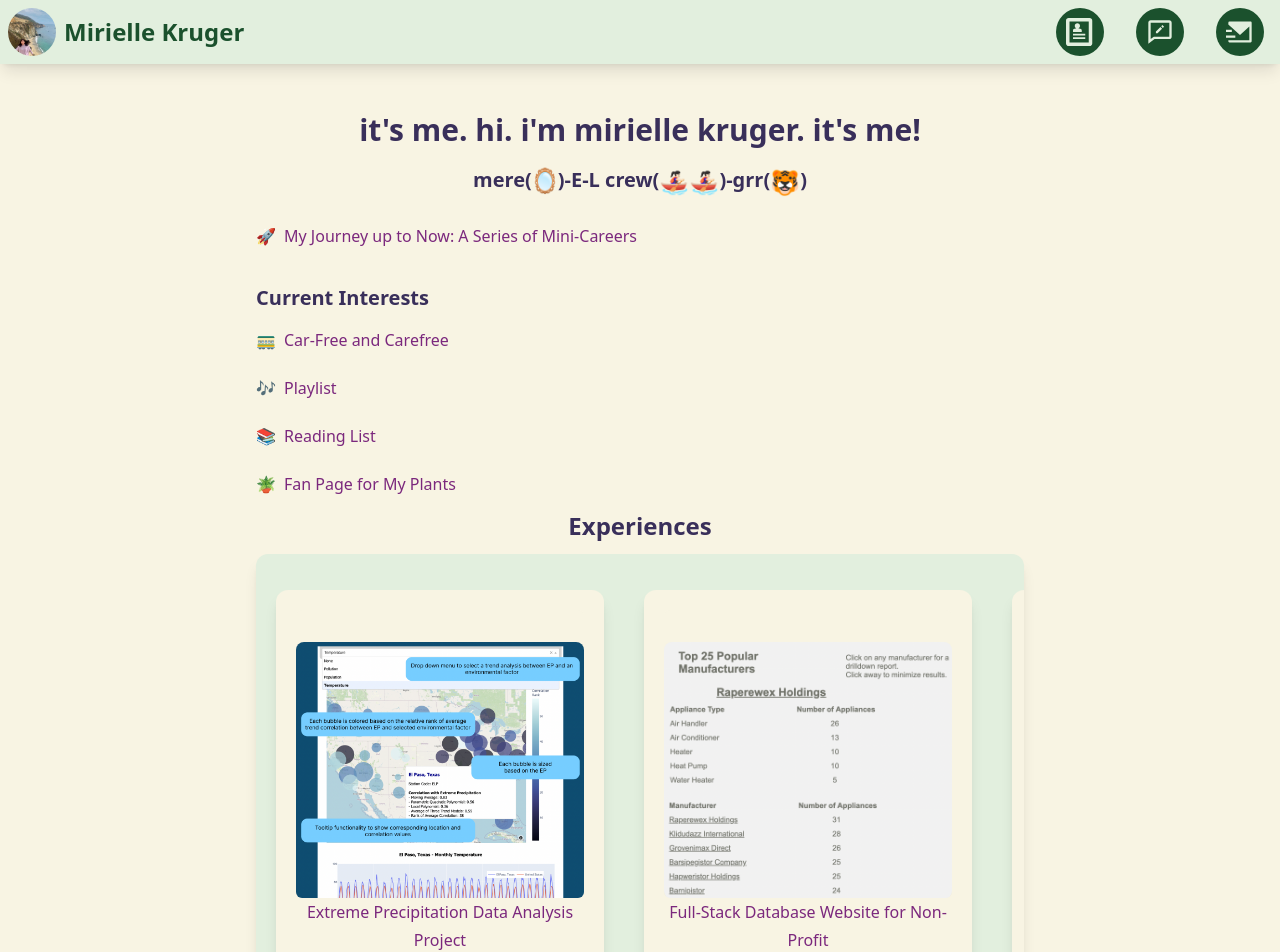
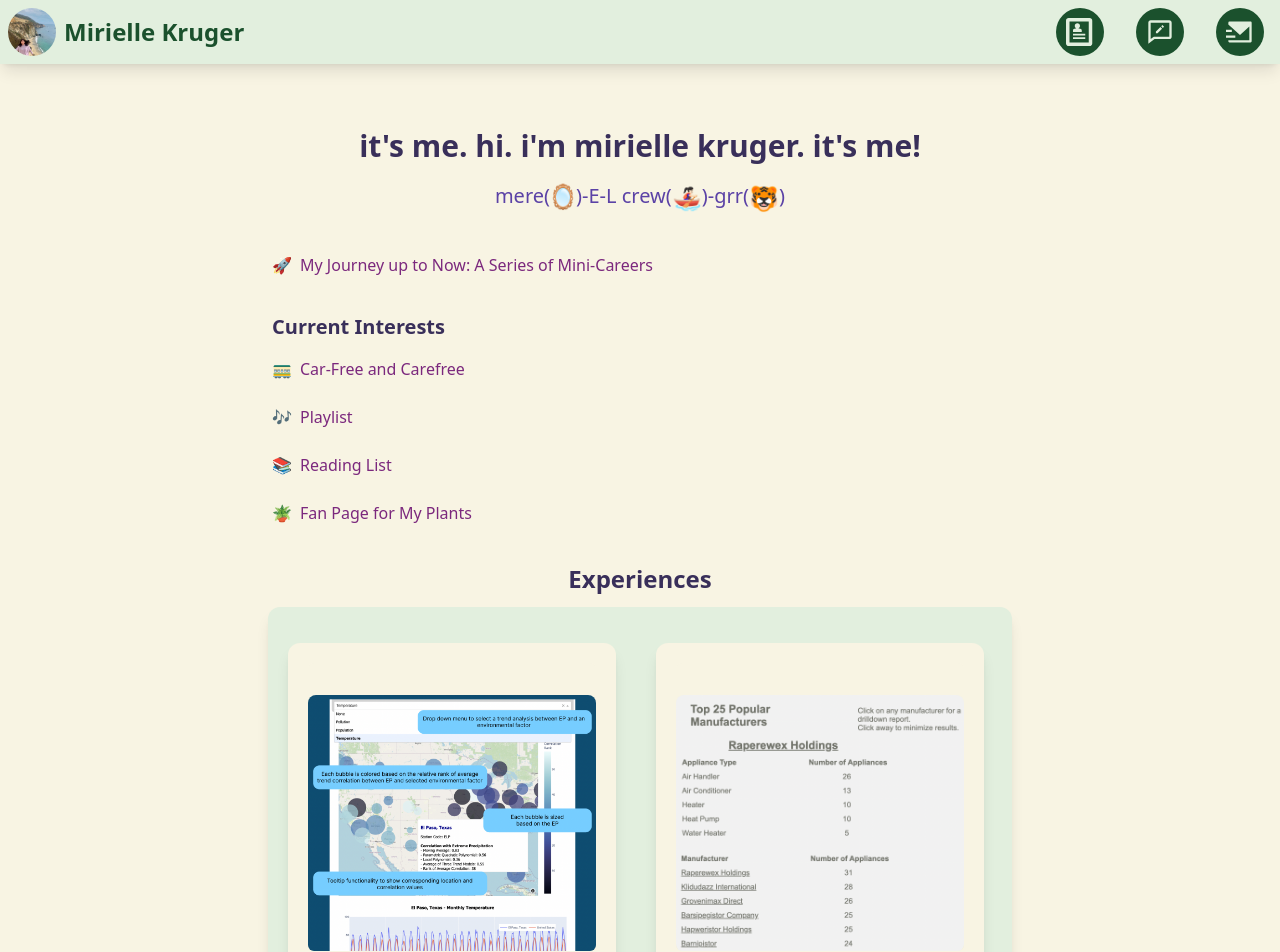
Before and after one commit to miriellekruger/portfolio, a Next.js app: page / in a window 1280 px wide. Shown: the top 952 px of the page. Built offline with nearby package versions, Linux system fonts and the light colour scheme.

Commit message:
consistent margins and sizes

```diff
--- a/components/ContactForm.js
+++ b/components/ContactForm.js
@@ -64,7 +64,7 @@ export default () => {
     <div className='lg:py-4 px-4 mx-auto max-w-screen-md'>
       <form className='space-y-8' onSubmit={handleOnSubmit}>
         <div>
-          <label className='block mb-2 text-md font-medium text-dark1_lighter ' htmlFor="email">Your Email</label>
+          <label className='block mb-2 text-base font-medium text-dark1_lighter ' htmlFor="email">Your Email</label>
           <input className='shadow-sm bg-gray-50 border border-gray-300 text-gray-900 text-sm rounded-lg focus:ring-primary-500 focus:border-primary-500 block w-full p-2.5 dark:bg-gray-700 dark:border-gray-600 dark:placeholder-gray-400 dark:text-white dark:focus:ring-primary-500 dark:focus:border-primary-500 dark:shadow-sm-light'
             id="email"
             type="email"
@@ -76,7 +76,7 @@ export default () => {
           />
         </div>
         <div>
-          <label className='block mb-2 text-md font-medium text-dark1_lighter ' htmlFor="subject">Subject</label>
+          <label className='block mb-2 text-base font-medium text-dark1_lighter ' htmlFor="subject">Subject</label>
           <input className='shadow-sm bg-gray-50 border border-gray-300 text-gray-900 text-sm rounded-lg focus:ring-primary-500 focus:border-primary-500 block w-full p-2.5 dark:bg-gray-700 dark:border-gray-600 dark:placeholder-gray-400 dark:text-white dark:focus:ring-primary-500 dark:focus:border-primary-500 dark:shadow-sm-light'
             id="subject"
             type="text"
@@ -88,7 +88,7 @@ export default () => {
           />
         </div>
         <div>
-          <label className='block mb-2 text-md font-medium dark:text-gray-300 text-dark1_lighter' htmlFor="message">Message</label>
+          <label className='block mb-2 text-base font-medium dark:text-gray-300 text-dark1_lighter' htmlFor="message">Message</label>
           <textarea className='block p-3 w-full text-sm bg-gray-50 rounded-lg border border-gray-300 shadow-sm focus:ring-primary-500 focus:border-primary-500 dark:bg-gray-700 dark:border-gray-600 dark:placeholder-gray-400 dark:text-white dark:focus:ring-primary-500 dark:focus:border-primary-500 dark:shadow-sm-light '
             id="message"
             name="message"
@@ -99,7 +99,7 @@ export default () => {
           />
         </div>
         <div className=''>
-          <button className='py-3 px-5 text-md font-medium text-center text-white rounded-lg bg-dark1 sm:w-fit hover:bg-primary-800 focus:ring-4 focus:outline-none focus:ring-primary-300 dark:bg-primary-600 dark:hover:bg-primary-700 dark:focus:ring-primary-800' type="submit" disabled={status.submitting}>
+          <button className='py-3 px-5 text-base font-medium text-center text-white rounded-lg bg-dark1 sm:w-fit hover:bg-primary-800 focus:ring-4 focus:outline-none focus:ring-primary-300 dark:bg-primary-600 dark:hover:bg-primary-700 dark:focus:ring-primary-800' type="submit" disabled={status.submitting}>
             {!status.submitting
               ? !status.submitted
                 ? 'Submit'
--- a/components/section.js
+++ b/components/section.js
@@ -3,7 +3,7 @@ export default function Section({children}) {
         <section className='mt-3 w-screen max-w-screen-md md:mx-auto
                             prose prose-a:text-link prose-a:no-underline hover:prose-a:text-link_hover hover:prose-a:underline
                             prose-img:rounded-lg prose-img:shadow-lg prose-headings:text-dark1
-                            max-w-none'
+                            '
                             >
             {children}
         </section>
--- a/pages/blog.js
+++ b/pages/blog.js
@@ -15,19 +15,21 @@ export default function Blog({ allBlogData }) {
       </Head>
 
       <Section>
+        <div className='px-4'>
         <h2 className="flex text-3xl font-bold justify-center pb-3 text-dark1 ">BLOG</h2>
-        <ul className="list-none">
+        <div className="">
           {allBlogData.map(({ id, date, title, description }) => (
-            <li className='my-5' key={id}>
+            <div className='my-5' key={id}>
               <Link className="text-xl" href={`/posts/blog/${id}`}>{title}</Link>
               <br />
               <small className="text-dark1">
                 <Date dateString={date} />
               </small>
               <span className='text-s ml-3 text-dark1'>{description}</span>
-            </li>
+            </div>
           ))}
-        </ul>
+        </div>
+        </div>
       </Section>
     </Layout>
   )
--- a/pages/index.js
+++ b/pages/index.js
@@ -14,12 +14,12 @@ export default function Home({ allBlogData,allExpData }) {
       <Head>
         <title>{siteTitle}</title>
       </Head>
-      <Section className="text-md mx-auto">
-
-        <h3 className='flex text-3xl pt-5 font-bold justify-center text-dark1 '>it's me.  hi.  i'm mirielle kruger.   it's me! </h3>
-        <h3 className='flex text-xl justify-center pb-3 text-dark1_lighter align-middle'>
-          mere(<Emoji className="text-2xl -m-0.5" symbol="🪞" label="mirror"/>)-E-L crew(<Emoji className="text-2xl" symbol="🚣🏻‍♀️🚣🏻‍♀️" label="rowing crew"/>)-grr(<Emoji className="text-2xl" symbol="🐯" label="tiger grr"/>)
-        </h3>
+      <Section>
+        <div className="mx-auto max-w-screen-md px-4">
+        <h3 className='flex text-3xl font-bold justify-center text-center text-dark1 '>it's me.  hi.  i'm mirielle kruger.   it's me! </h3>
+        <p className='flex text-xs sm:text-base md:text-xl justify-center pb-3 text-dark1_lighter break-all'>
+          mere(<Emoji className="text-base sm:text-lg md:text-2xl -m-0.5" symbol="🪞" label="mirror"/>)-E-L crew(<Emoji className="text-base sm:text-lg md:text-2xl" symbol="🚣🏻‍♀️" label="rowing crew"/>)-grr(<Emoji className="text-base sm:text-lg md:text-2xl" symbol="🐯" label="tiger grr"/>)
+        </p>
         <p>
           <Emoji className="mr-2" symbol="🚀" label="rocket-ship" />
           <Link href="/posts/blog/journey">
@@ -59,11 +59,14 @@ export default function Home({ allBlogData,allExpData }) {
             width={500}
             alt="plant"
           />
+
         </p> */}
+        </div>
 
       </Section>
 
-      <Section className="text-md p-1 m-2">
+      <Section >
+        <div className="text-base p-1 mx-2">
         <h2 className='text-2xl my-3 flex justify-center'>Experiences</h2>
         <div className='md:flex gap-10 overflow-auto bg-background2  rounded-xl shadow-lg md:scroll-p-5 md:snap-x md:snap-mandatory p-6'>
           {allExpData.map(({ id, date, title, img }) => (
@@ -90,6 +93,7 @@ export default function Home({ allBlogData,allExpData }) {
             </div>
           ))}
         </div>
+        </div>
       </Section>
     </Layout>
   )
--- a/pages/resume.js
+++ b/pages/resume.js
@@ -12,12 +12,14 @@ export default function Resume({ postData }) {
         <title>{postData.title}</title>
         </Head>
         <Section>
+          <div className='px-4'>
             <h1 className="flex text-3xl font-bold justify-center pb-3 text-dark1">RESUME</h1>
             <div className="text-dark1">
                 {/* <Date dateString={postData.date} /> */}
             </div>
             <div className='text-dark1_lighter' dangerouslySetInnerHTML={{ __html: postData.contentHtml }} />
             {/* {console.log(postData.contentHtml)} */}
+          </div>
         </Section>
     </Layout>
     )
```
Lines whose indentation alone changed are shown as unchanged.
